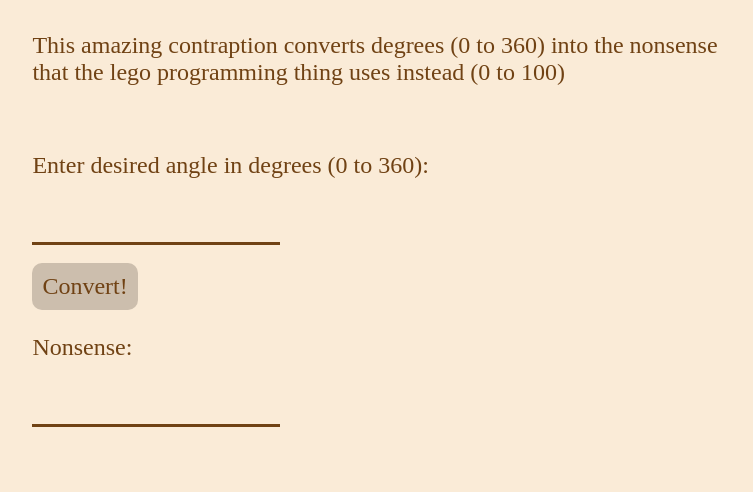
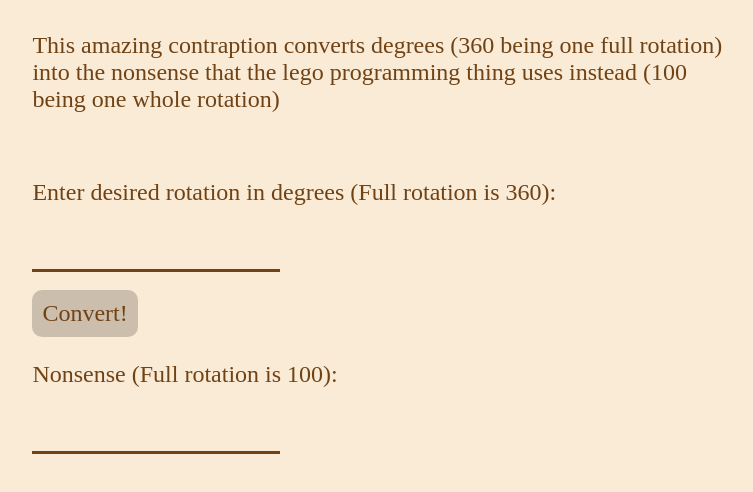
Before and after one commit to careforsometeasir/convert, a plain HTML site: page index.html in a window 1280 px wide. Shown: the part 106-598 px from the top of the page, without its empty margins (260-1013 px from the left). Drawn offline with Linux system fonts and the light colour scheme; a web font is replaced by a local one.

Commit message:
Add files via upload

```diff
--- a/index.html
+++ b/index.html
@@ -9,21 +9,21 @@
 	<body>
 		<div class="container">
 			<h1>Welcome!</h1>
-			<p>This amazing contraption converts degrees (0 to 360) into the nonsense that the lego programming thing uses instead (0 to 100)</p>
+			<p>This amazing contraption converts degrees (360 being one full rotation) into the nonsense that the lego programming thing uses instead (100 being one whole rotation)</p>
 			<br>
-			<p>Enter desired angle in degrees (0 to 360):</p>
+			<p>Enter desired rotation in degrees (Full rotation is 360):</p>
 			<input id="degrees">
 			<br><br>
 			<button type="button" onClick="convert()">Convert!</button>
 			<br>
-			<p>Nonsense:</p>
+			<p>Nonsense (Full rotation is 100):</p>
 			<input id="nonsense">
 		</div>
 		<script>
 		function convert() {
 			var degrees, nonsense;
 			degrees = document.getElementById("degrees").value;
-			if (isNaN(degrees) || degrees < 0 || degrees > 360) {
+			if (isNaN(degrees)) {
         		nonsense = "Whoops!";
     		} else {
         		nonsense = degrees * 100 / 360;
```
